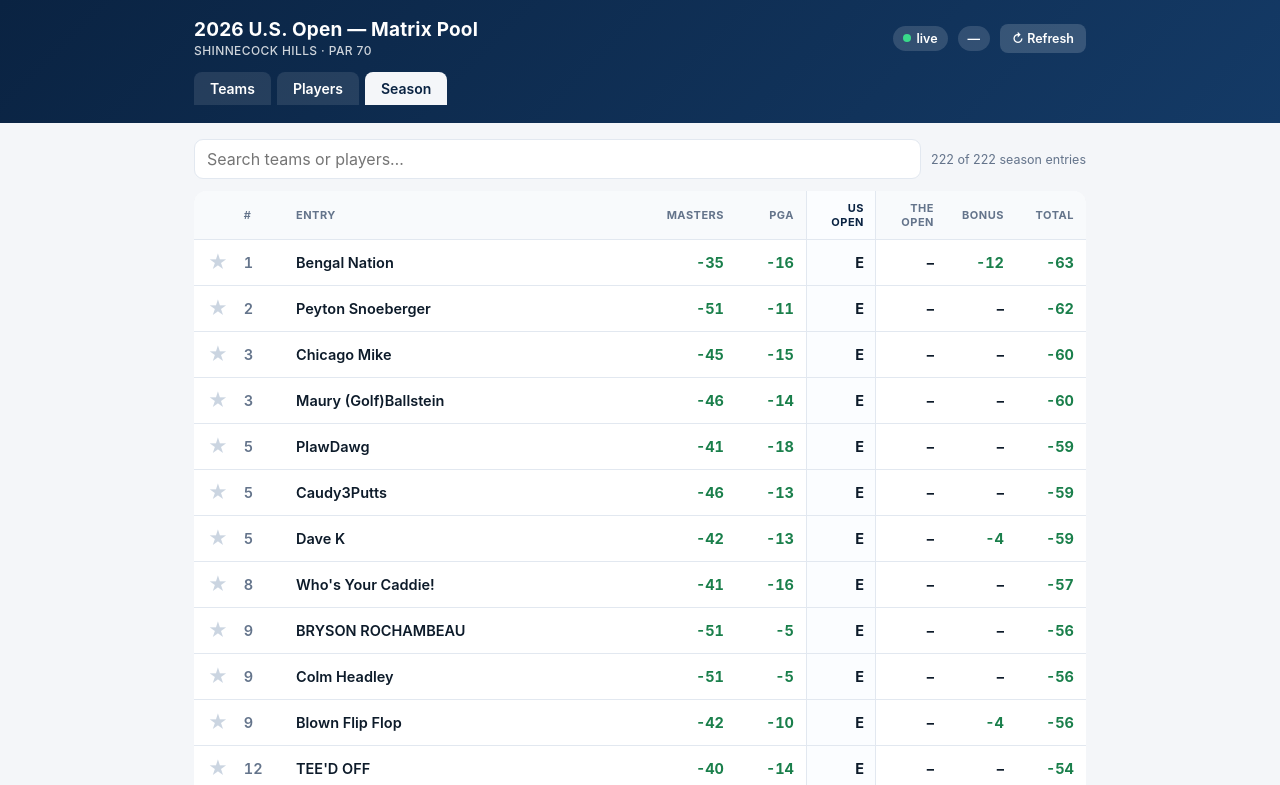
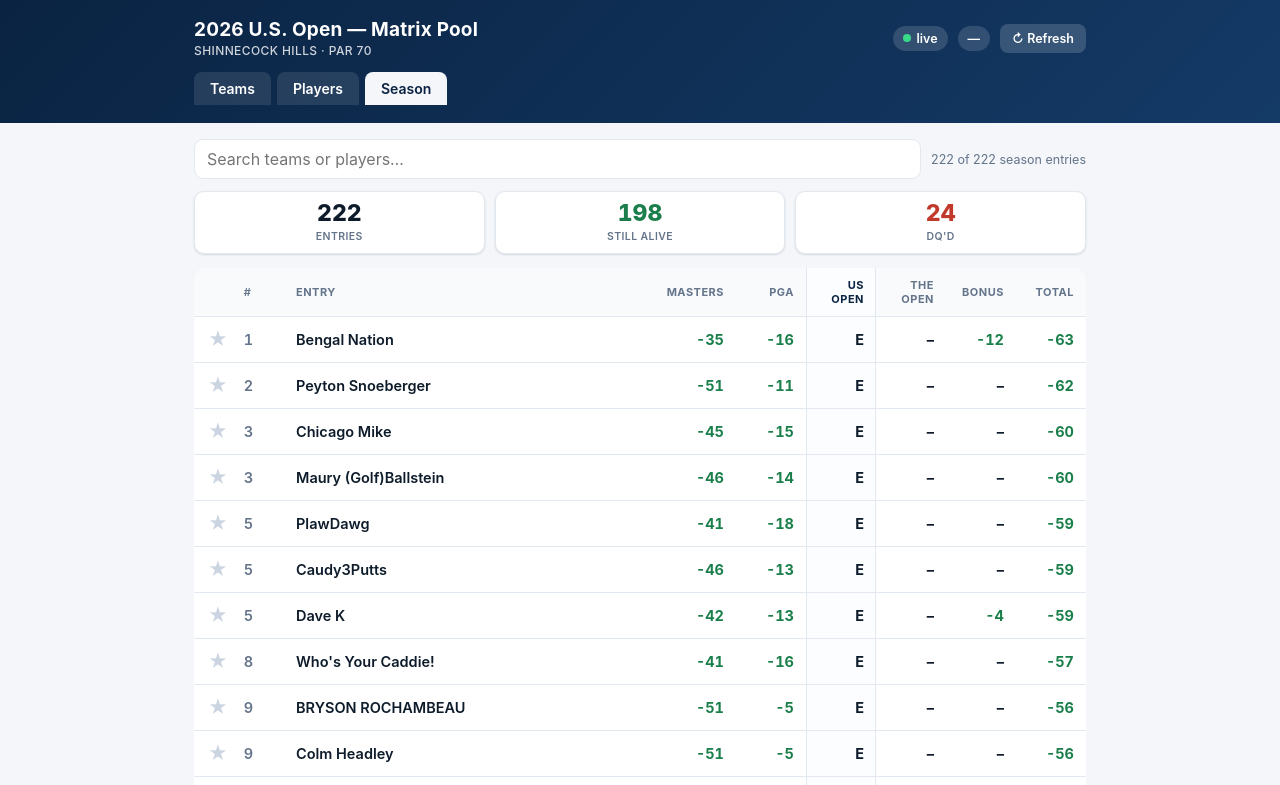
Before and after one commit to LOKEMD/us-open-matrix-2026, a website: page index.html in a window 1280 px wide. Both pictures are taken after a click on the element "Season". Shown: the top 785 px of the page. Drawn offline with Linux system fonts and the light colour scheme; no server answers.

Commit message:
Add DQ stat strip to Season tab
Top-of-tab summary: total entries, still-alive count, and DQ'd count.
The DQ label calls out how many were knocked out by a live US Open
Matrix DQ once that happens.

Co-Authored-By: Claude Opus 4.8 <noreply@anthropic.com>

```diff
--- a/index.html
+++ b/index.html
@@ -73,6 +73,13 @@
   .legend{font-size:11.5px;color:var(--muted);margin-top:14px;display:flex;gap:14px;flex-wrap:wrap}
   .legend span{display:inline-flex;align-items:center;gap:5px}
   .hide{display:none}
+  .statbar{display:flex;gap:10px;margin-bottom:14px}
+  .stat{flex:1;background:var(--card);border:1px solid var(--line);border-radius:10px;padding:10px 12px;box-shadow:var(--shadow);text-align:center}
+  .statnum{font-size:23px;font-weight:800;line-height:1;font-variant-numeric:tabular-nums}
+  .statlbl{font-size:10.5px;text-transform:uppercase;letter-spacing:.4px;color:var(--muted);margin-top:5px;font-weight:600}
+  .stat.alive .statnum{color:var(--green)} .stat.dq .statnum{color:var(--red)}
+  .statlbl b{color:var(--red)}
+  @media(max-width:560px){.statnum{font-size:19px} .statlbl{font-size:9.5px} .stat{padding:9px 6px}}
   .scrollx{overflow-x:auto;-webkit-overflow-scrolling:touch;border-radius:12px}
   .scrollx table{min-width:600px}
   th.uso,td.uso{background:#fbfdff;box-shadow:inset 1px 0 0 var(--line),inset -1px 0 0 var(--line)}
@@ -274,8 +281,15 @@ function renderSeason(){
       +`<td class="sc"><b>${totCell}</b></td></tr>`;
   };
 
+  const aliveN=rank.length, dqN=dq.length, usoDqN=rows.filter(r=>r.uso==='DQ').length;
+  const dqLbl = usoDqN ? `DQ'd <b>(${usoDqN} via US Open)</b>` : "DQ'd";
+  let h=`<div class="statbar">`
+    +`<div class="stat"><div class="statnum">${SEASON.length}</div><div class="statlbl">Entries</div></div>`
+    +`<div class="stat alive"><div class="statnum">${aliveN}</div><div class="statlbl">Still alive</div></div>`
+    +`<div class="stat dq"><div class="statnum">${dqN}</div><div class="statlbl">${dqLbl}</div></div></div>`;
+
   const live = META.state && META.state!=='post' ? '<span class="livedot" title="live"></span>' : '';
-  let h='<div class="scrollx"><table><thead><tr><th class="starcell"></th><th class="rk">#</th><th>Entry</th>'
+  h+='<div class="scrollx"><table><thead><tr><th class="starcell"></th><th class="rk">#</th><th>Entry</th>'
     +'<th class="sc">Masters</th><th class="sc">PGA</th><th class="sc uso">US Open'+live+'</th>'
     +'<th class="sc">The Open</th><th class="sc">Bonus</th><th class="sc">Total</th></tr></thead><tbody>';
   if(favs.length){
```
